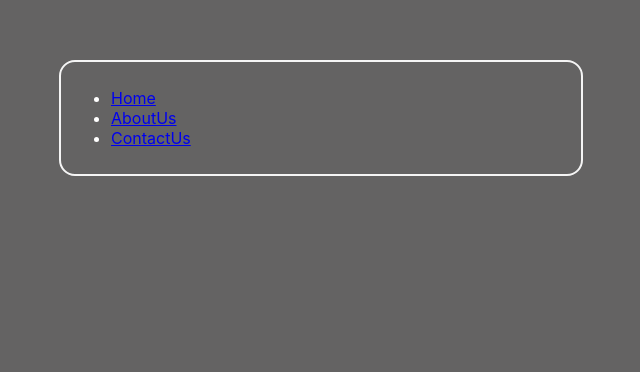
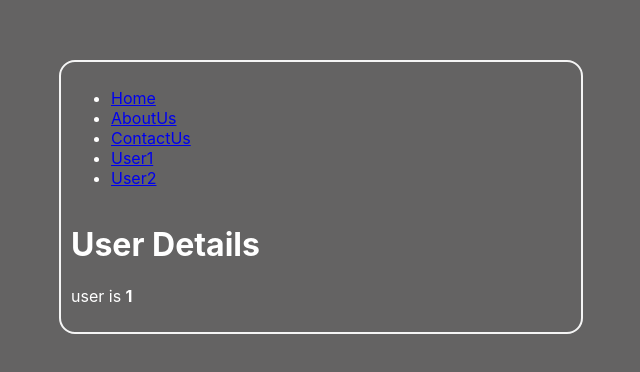
Before and after one commit to rasathuraikaran/react, a React (Create React App) app: page /user/1 in a window 1280 px wide. Shown: the part 132-504 px from the top of the page, without its empty margins (319-959 px from the left). Built offline with nearby package versions, Linux system fonts and the light colour scheme.

Commit message:
UseParams hook added

```diff
--- a/src/App.js
+++ b/src/App.js
@@ -5,6 +5,7 @@ import { BrowserRouter, Route, Routes, Link } from "react-router-dom";
 import Home from "./components/Home";
 import About from "./components/About";
 import Contact from "./components/Contact";
+import User from "./components/User";
 const snum = Math.floor(Math.random() * 10) + 1; // Generate a random number between 1-10
 
 function App() {
@@ -27,11 +28,18 @@ function App() {
      <li>
       <Link to="/c">ContactUs</Link>
      </li>
+     <li>
+      <Link to="/user/1">User1</Link>
+     </li>
+     <li>
+      <Link to="/user/2">User2</Link>
+     </li>
     </ul>
     <Routes>
      <Route path="/" element={<Home />} />
      <Route path="/a" element={<About />} />
      <Route path="/c" element={<Contact />} />
+     <Route path="/user/:id" element={<User />} />
     </Routes>
    </BrowserRouter>
   </div>
--- /dev/null
+++ b/src/components/User.js
@@ -0,0 +1,13 @@
+import React from "react";
+import { useParams } from "react-router-dom";
+export default function User() {
+   const {id}= useParams()
+ return (
+  <div>
+   <h1>User Details</h1>
+   <p>
+    user is <b>{id}</b>
+   </p>
+  </div>
+ );
+}
```
